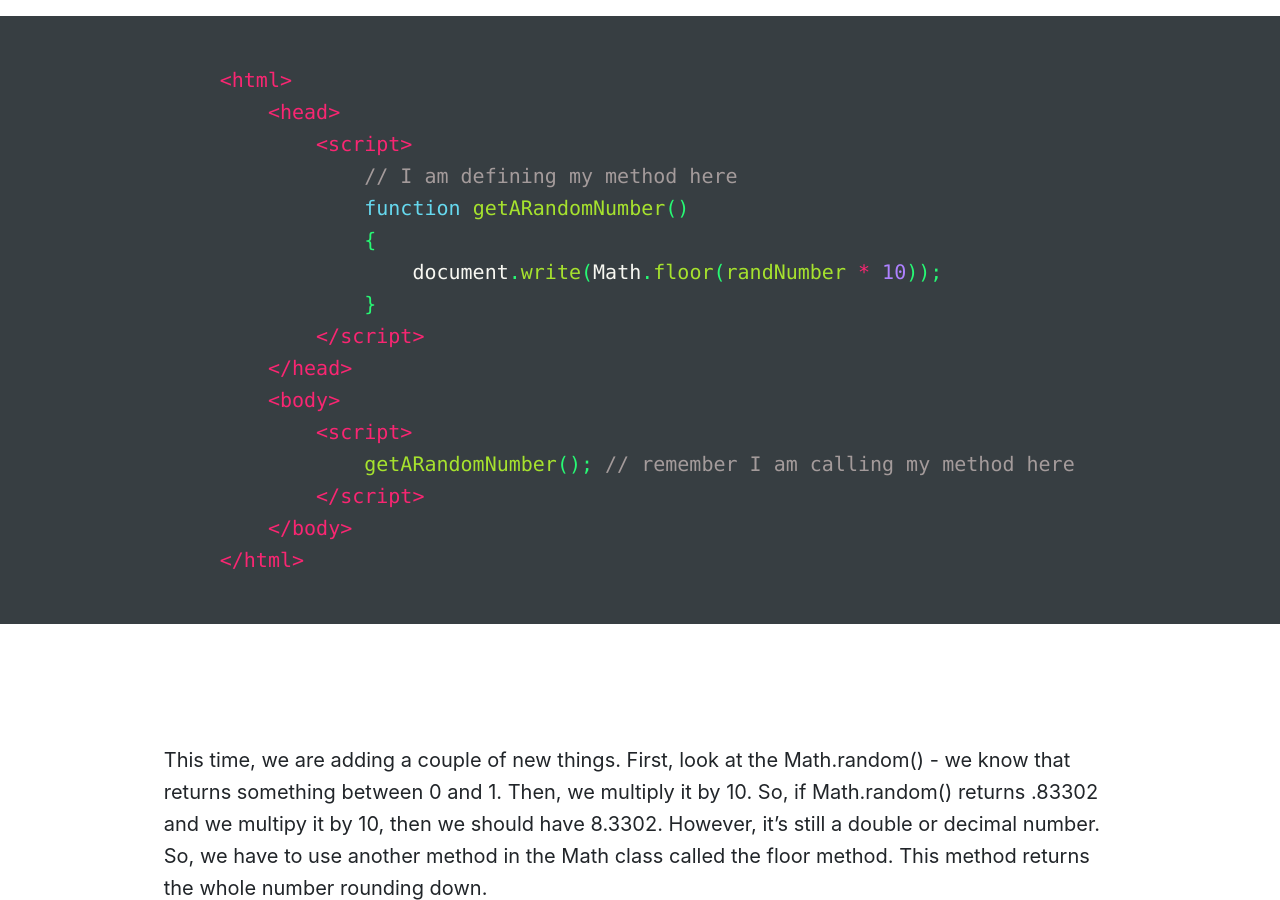
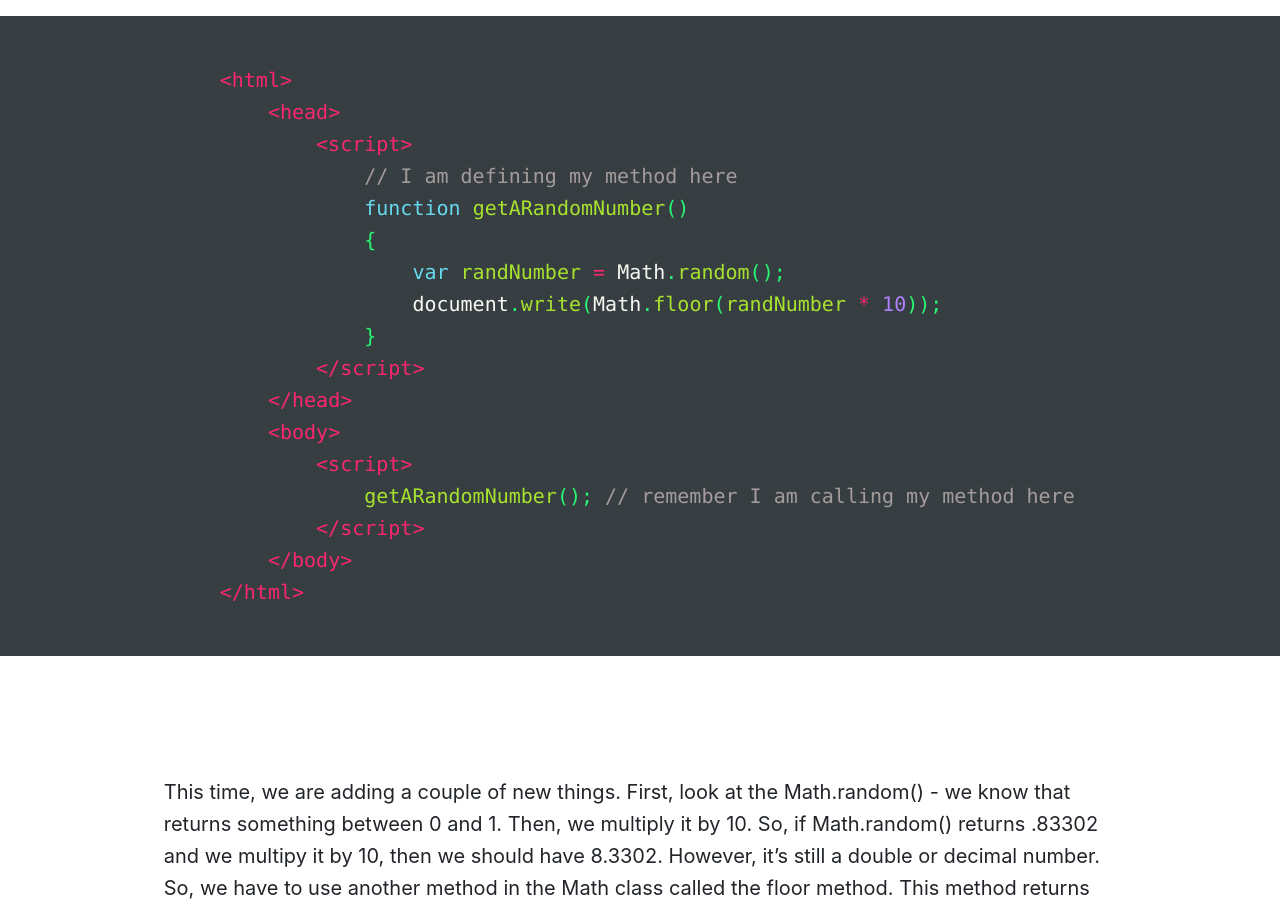
Before and after one commit to Montana-Media-Arts/441-web-tech-Spring2019-course, a Jekyll site: the page built from modules/week-4/_posts/2001-01-04-mathfunctions.md, in a window 1280 px wide and 900 px high, scrolled down 2107 px. Built offline with Jekyll 4.4.1, drawn with Linux system fonts in a browser that asks for light colours; nearby versions of some CDN libraries; a script that is not in the unit is left out.

Commit message:
added a variable

```diff
--- a/modules/week-4/_posts/2001-01-04-mathfunctions.md
+++ b/modules/week-4/_posts/2001-01-04-mathfunctions.md
@@ -45,6 +45,7 @@ You should see a double.  That is because random returns a number between 0 and
             // I am defining my method here
             function getARandomNumber()
             {
+                var randNumber = Math.random();
                 document.write(Math.floor(randNumber * 10));
             }
         </script>
```
